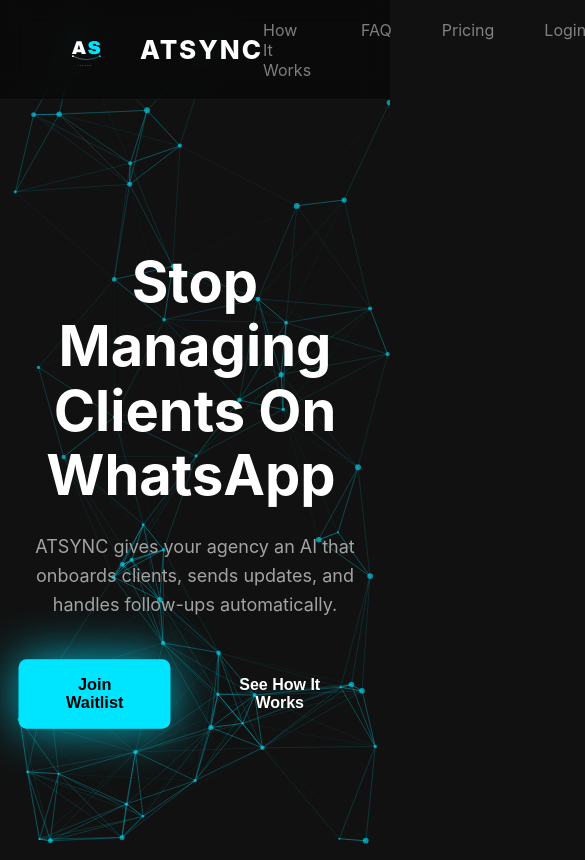
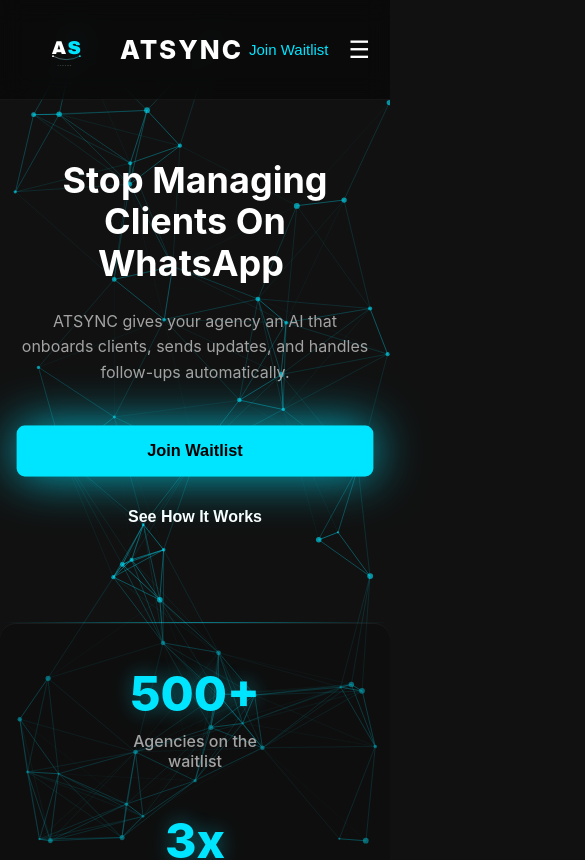
Before and after one commit to ziora-lawrence/ATSYNC, a React app in the folder frontend/: page / in a window 390 px wide. Shown: the top 860 px of the page, 585 px wide, since content can reach past the window. Built offline with nearby package versions, Linux system fonts and the light colour scheme; the HTML template or start-up script is replaced by a standard one.

Commit message:
feat: add levitating cards and mobile responsiveness

```diff
--- a/frontend/src/nav/nav.css
+++ b/frontend/src/nav/nav.css
@@ -56,9 +56,63 @@
     transition: all ease-in 0.3s;
 }
 
+.nav-right {
+    display: flex;
+    align-items: center;
+    gap: 40px;
+}
+
 .get-started{
     background-color: transparent;
     border: none;
     font-size: 15px;
     color: rgb(0, 229, 255);
+    cursor: pointer;
 }
+
+.hamburger-btn {
+    display: none;
+    background: transparent;
+    border: none;
+    color: white;
+    font-size: 24px;
+    cursor: pointer;
+    padding: 0;
+}
+
+@media (max-width: 768px) {
+    .nav-container {
+        padding: 0 20px;
+    }
+
+    .nav-right {
+        gap: 20px;
+    }
+
+    .hamburger-btn {
+        display: block;
+    }
+
+    .nav-menu {
+        position: absolute;
+        top: 100px;
+        left: 0;
+        width: 100%;
+        background-color: rgba(10, 10, 10, 0.95);
+        backdrop-filter: blur(15px);
+        -webkit-backdrop-filter: blur(15px);
+        flex-direction: column;
+        align-items: center;
+        gap: 30px;
+        padding: 40px 0;
+        border-bottom: 1px solid rgba(255, 255, 255, 0.05);
+        clip-path: polygon(0 0, 100% 0, 100% 0, 0 0);
+        transition: clip-path 0.4s ease-in-out;
+        box-sizing: border-box;
+        margin: 0;
+    }
+
+    .nav-menu.mobile-open {
+        clip-path: polygon(0 0, 100% 0, 100% 100%, 0 100%);
+    }
+}
--- a/frontend/src/nav/nav.jsx
+++ b/frontend/src/nav/nav.jsx
@@ -1,7 +1,9 @@
-import React from 'react'
+import React, { useState } from 'react'
 import './nav.css'
 
 const Nav = ({ setShowLogin, setShowWaitlist }) => {
+  const [isMobileMenuOpen, setIsMobileMenuOpen] = useState(false);
+
   return (
     <div>
         <div className='nav-container'>
@@ -22,15 +24,21 @@
                 </svg>
                 <h1>ATSYNC</h1>
             </a>
-            <ul className='nav-menu'>
-                <li><a href='#how-it-works'>How It Works</a></li>
-                <li><a href='#faq'>FAQ</a></li>
-                <li><a href='#pricing'>Pricing</a></li>
-                <li className='login-btn' onClick={() => setShowLogin(true)}>Login</li>
-            </ul>
-            <button className='get-started' onClick={() => setShowWaitlist(true)}>
-                Join Waitlist
-            </button>
+
+            <div className='nav-right'>
+                <ul className={`nav-menu ${isMobileMenuOpen ? 'mobile-open' : ''}`}>
+                    <li><a href='#how-it-works' onClick={() => setIsMobileMenuOpen(false)}>How It Works</a></li>
+                    <li><a href='#faq' onClick={() => setIsMobileMenuOpen(false)}>FAQ</a></li>
+                    <li><a href='#pricing' onClick={() => setIsMobileMenuOpen(false)}>Pricing</a></li>
+                    <li className='login-btn' onClick={() => { setShowLogin(true); setIsMobileMenuOpen(false); }}>Login</li>
+                </ul>
+                <button className='get-started' onClick={() => setShowWaitlist(true)}>
+                    Join Waitlist
+                </button>
+                <button className='hamburger-btn' onClick={() => setIsMobileMenuOpen(!isMobileMenuOpen)}>
+                    {isMobileMenuOpen ? '✕' : '☰'}
+                </button>
+            </div>
         </div>
     </div>
   )
--- a/frontend/src/pages/landingpage.css
+++ b/frontend/src/pages/landingpage.css
@@ -412,7 +412,8 @@
   border: 1px solid rgba(0, 229, 255, 0.15);
   border-radius: 16px;
   padding: 48px 40px;
-  width: 420px;
+  width: 90%;
+  max-width: 420px;
   display: flex;
   flex-direction: column;
   gap: 16px;
@@ -854,3 +855,57 @@
     0%, 100% { opacity: 1; }
     50% { opacity: 0; }
 }
+
+/* Levitate Animation */
+@keyframes levitate {
+    0% { transform: translate(0, 0); }
+    25% { transform: translate(-2px, -6px); }
+    50% { transform: translate(2px, -2px); }
+    75% { transform: translate(-1px, 4px); }
+    100% { transform: translate(0, 0); }
+}
+
+.levitate {
+    animation: levitate 8s ease-in-out infinite;
+}
+
+.delay-1 { animation-delay: 0s; }
+.delay-2 { animation-delay: -2s; }
+.delay-3 { animation-delay: -4s; }
+
+/* Mobile Responsiveness */
+@media (max-width: 768px) {
+    .hero {
+        padding: 160px 20px 80px 20px;
+    }
+
+    .hero-text h1 {
+        font-size: 36px;
+    }
+
+    .hero-text p {
+        font-size: 16px;
+    }
+
+    .hero-buttons {
+        flex-direction: column;
+        width: 100%;
+        gap: 16px;
+    }
+
+    .get-early-access, .watch-demo {
+        width: 100%;
+    }
+
+    .pricing-grid {
+        grid-template-columns: 1fr;
+    }
+
+    .pricing-section, .features-section, .faq-section {
+        padding: 60px 10px;
+    }
+
+    .features-header h2, .pricing-header h2, .faq-header h2 {
+        font-size: 32px;
+    }
+}
--- a/frontend/src/pages/landingpage.jsx
+++ b/frontend/src/pages/landingpage.jsx
@@ -310,22 +310,28 @@
             </div>
 
             <div className='features-grid'>
-                <div className='feature-card animate-on-scroll' style={{ transitionDelay: '0.1s' }}>
+                <div className='animate-on-scroll' style={{ transitionDelay: '0.1s' }}>
+                    <div className='feature-card levitate delay-1'>
                         <div className='feature-icon' style={{fontSize: '20px', fontWeight: 'bold', color: '#00e5ff'}}>1</div>
                         <h3>Set up your agency profile</h3>
                         <p>Tell Bob about your services, pricing, and tone of voice. Setup takes less than 5 minutes.</p>
                     </div>
+                </div>
 
-                <div className='feature-card highlight-card animate-on-scroll' style={{ transitionDelay: '0.3s' }}>
+                <div className='animate-on-scroll' style={{ transitionDelay: '0.3s' }}>
+                    <div className='feature-card highlight-card levitate delay-2'>
                         <div className='feature-icon' style={{fontSize: '20px', fontWeight: 'bold', color: '#00e5ff'}}>2</div>
                         <h3>Share your client intake link</h3>
                         <p>Send your unique ATSYNC portal link to new leads instead of chatting on WhatsApp.</p>
                     </div>
+                </div>
 
-                <div className='feature-card animate-on-scroll' style={{ transitionDelay: '0.5s' }}>
+                <div className='animate-on-scroll' style={{ transitionDelay: '0.5s' }}>
+                    <div className='feature-card levitate delay-3'>
                         <div className='feature-icon' style={{fontSize: '20px', fontWeight: 'bold', color: '#00e5ff'}}>3</div>
                         <h3>Bob handles the rest</h3>
                         <p>Bob collects project briefs, answers questions, and sets up your dashboard automatically.</p>
+                    </div>
                 </div>
             </div>
         </section>
@@ -370,7 +376,8 @@
 
             <div className='pricing-grid'>
                 {/* Starter Card */}
-                <div className='pricing-card animate-on-scroll' style={{ transitionDelay: '0.1s' }}>
+                <div className='animate-on-scroll' style={{ transitionDelay: '0.1s', display: 'flex', height: '100%' }}>
+                    <div className='pricing-card levitate delay-1' style={{ width: '100%' }}>
                         <div className='pricing-info'>
                             <h3>Starter</h3>
                             <p>For small freelancers.</p>
@@ -385,9 +392,11 @@
                         </ul>
                         <button className='pricing-btn' onClick={() => setShowLogin(true)}>Get Started</button>
                     </div>
+                </div>
 
                 {/* Pro Card */}
-                <div className='pricing-card pro animate-on-scroll' style={{ transitionDelay: '0.3s' }}>
+                <div className='animate-on-scroll' style={{ transitionDelay: '0.3s', display: 'flex', height: '100%' }}>
+                    <div className='pricing-card pro levitate delay-2' style={{ width: '100%' }}>
                         <div className='popular-badge'>POPULAR</div>
                         <div className='pricing-info'>
                             <h3>Pro</h3>
@@ -404,9 +413,11 @@
                         </ul>
                         <button className='pricing-btn'>Not Available Yet</button>
                     </div>
+                </div>
 
                 {/* Enterprise Card */}
-                <div className='pricing-card animate-on-scroll' style={{ transitionDelay: '0.5s' }}>
+                <div className='animate-on-scroll' style={{ transitionDelay: '0.5s', display: 'flex', height: '100%' }}>
+                    <div className='pricing-card levitate delay-3' style={{ width: '100%' }}>
                         <div className='pricing-info'>
                             <h3>Enterprise</h3>
                             <p>For large creative studios.</p>
@@ -420,6 +431,7 @@
                             <li><svg width="16" height="16" viewBox="0 0 24 24" fill="none" stroke="currentColor" strokeWidth="2" strokeLinecap="round" strokeLinejoin="round"><polyline points="20 6 9 17 4 12"></polyline></svg> Custom API Integrations</li>
                         </ul>
                         <button className='pricing-btn'>Coming Soon</button>
+                    </div>
                 </div>
             </div>
         </section>
```
Lines whose indentation alone changed are shown as unchanged.
